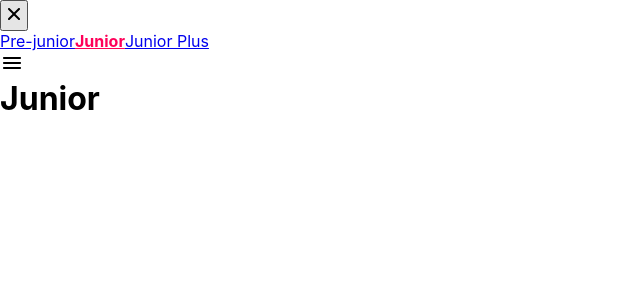
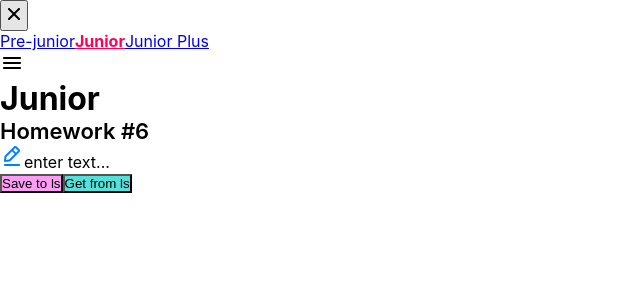
Before and after one commit to katePlyhauka/hws2-master, a React (Create React App) app: page /#/junior in a window 1280 px wide. Shown: the top 300 px of the page, without its empty margins (0-640 px from the left). Built offline with nearby package versions, Linux system fonts and the light colour scheme.

Commit message:
homework 6-1-1

```diff
--- a/src/s2-homeworks/hw05/pages/Junior.tsx
+++ b/src/s2-homeworks/hw05/pages/Junior.tsx
@@ -1,4 +1,5 @@
 import React from 'react'
+import HW6 from "../../hw06/HW6";
 // import HW6 from '../../hw06/HW6'
 // import HW7 from '../../hw07/HW7'
 // import HW8 from '../../hw08/HW8'
@@ -7,7 +8,7 @@ import React from 'react'
 function Junior() {
     return (
         <div id={'hw5-page-junior'}>
-            {/*<HW6 />*/}
+            <HW6 />
             {/*<HW7 />*/}
             {/*<HW8 />*/}
             {/*<HW9 />*/}
--- a/src/s2-homeworks/hw06/HW6.tsx
+++ b/src/s2-homeworks/hw06/HW6.tsx
@@ -18,8 +18,7 @@ const HW6 = () => {
         saveState<string>('hw6-editable-span-value', value)
     }
     const restore = () => {
-        // делают студенты
-
+        setValue('')// делают студенты
     }
 
     return (
--- a/src/s2-homeworks/hw06/common/c4-SuperEditableSpan/SuperEditableSpan.tsx
+++ b/src/s2-homeworks/hw06/common/c4-SuperEditableSpan/SuperEditableSpan.tsx
@@ -23,7 +23,7 @@ type SuperEditableSpanType = Omit<DefaultInputPropsType, 'type'> & {
     onEnter?: () => void
     error?: string
 
-    spanProps?: DefaultSpanPropsType  & {defaultText?: string}// пропсы для спана
+    spanProps?: DefaultSpanPropsType & { defaultText?: string }// пропсы для спана
 }
 
 const SuperEditableSpan: React.FC<SuperEditableSpanType> = (
@@ -42,19 +42,19 @@ const SuperEditableSpan: React.FC<SuperEditableSpanType> = (
 
     const onEnterCallback = () => {
         // выключить editMode при нажатии Enter // делают студенты
-
         onEnter?.()
+        setEditMode(false)
     }
     const onBlurCallback = (e: React.FocusEvent<HTMLInputElement>) => {
         // выключить editMode при нажатии за пределами инпута // делают студенты
-
         onBlur?.(e)
+        setEditMode(false)
     }
     const onDoubleClickCallBack = (
         e: React.MouseEvent<HTMLSpanElement, MouseEvent>
     ) => {
         // включить editMode при двойном клике // делают студенты
-
+        setEditMode(true)
         onDoubleClick?.(e)
     }
 
```
